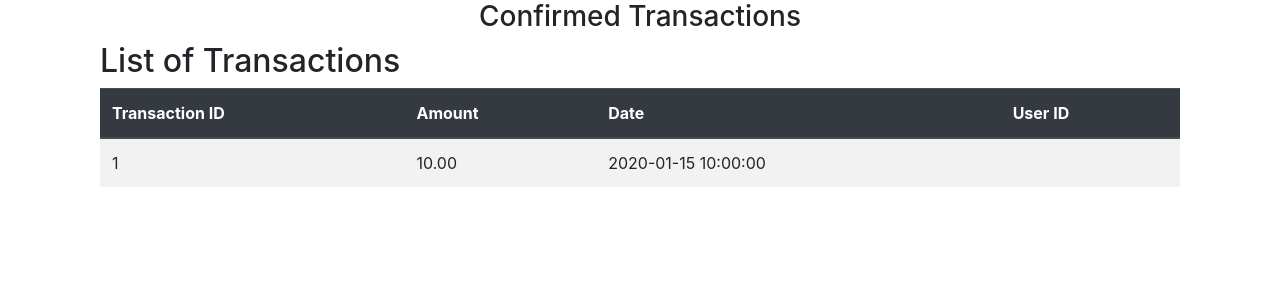
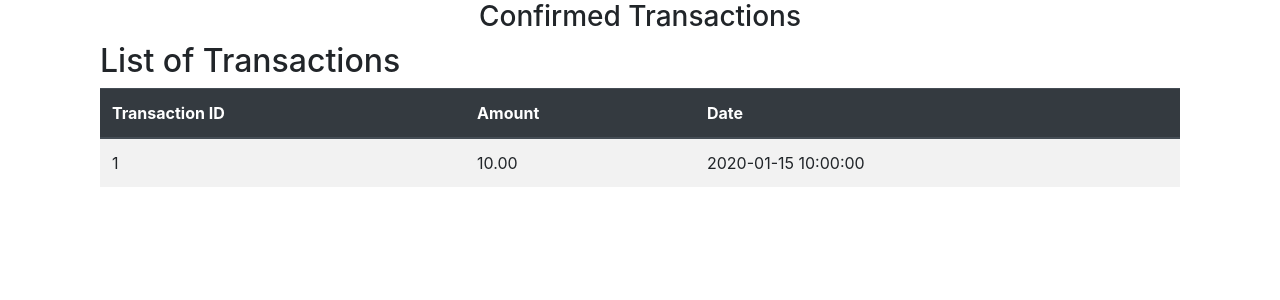
Before and after one commit to FREDRICK-GITHUB/library_crud, a Flask app: page /transactions in a window 1280 px wide. Shown: the part 56-356 px from the top of the page. Run offline with Flask 3, Linux system fonts and the light colour scheme; a user stored in the database is signed in; tables that the repository leaves empty hold one stand-in row (values such as "Sample post"); some libraries are stand-ins or nearby versions.

Commit message:
transaction records clean up

```diff
--- a/website/templates/base.html
+++ b/website/templates/base.html
@@ -69,7 +69,7 @@
                     </a>
                     <div class="dropdown-menu" aria-labelledby="transactionsDropdown">
                         <a class="dropdown-item" href="/transactions">View Transactions</a>
-                        <a class="dropdown-item" href="/create_new_transaction">Add Transaction</a>
+                        <!-- <a class="dropdown-item" href="/create_new_transaction">Add Transaction</a> -->
                     </div>
                 </li>
 
--- a/website/templates/transactions/transactions.html
+++ b/website/templates/transactions/transactions.html
@@ -15,7 +15,7 @@
                 <th>Transaction ID</th>
                 <th>Amount</th>
                 <th>Date</th>
-                <th>User ID</th>
+                <!-- <th>User ID</th> -->
             </tr>
         </thead>
         <tbody>
@@ -24,7 +24,7 @@
                 <td>{{ transaction.id }}</td>
                 <td>{{ transaction.amount }}</td>
                 <td>{{ transaction.date }}</td>
-                <td>{{ transaction.user_id }}</td>
+                <!-- <td>{{ transaction.user_id }}</td> -->
 
             </tr>
             {% endfor %}
```
